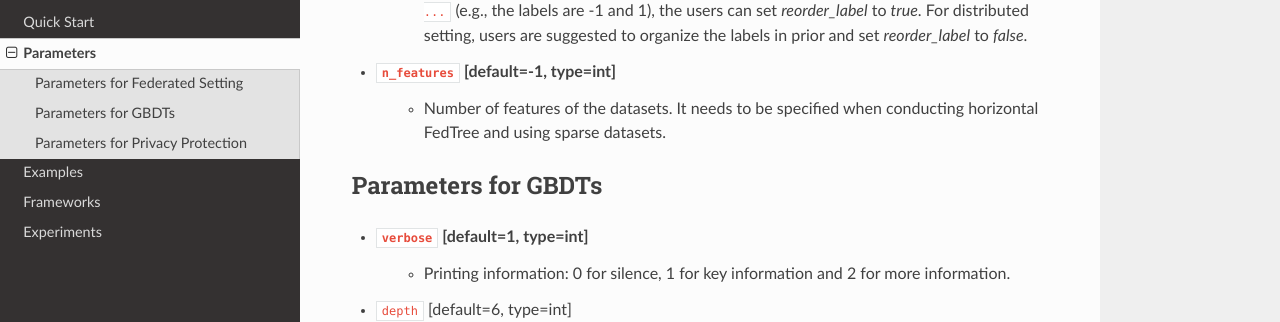
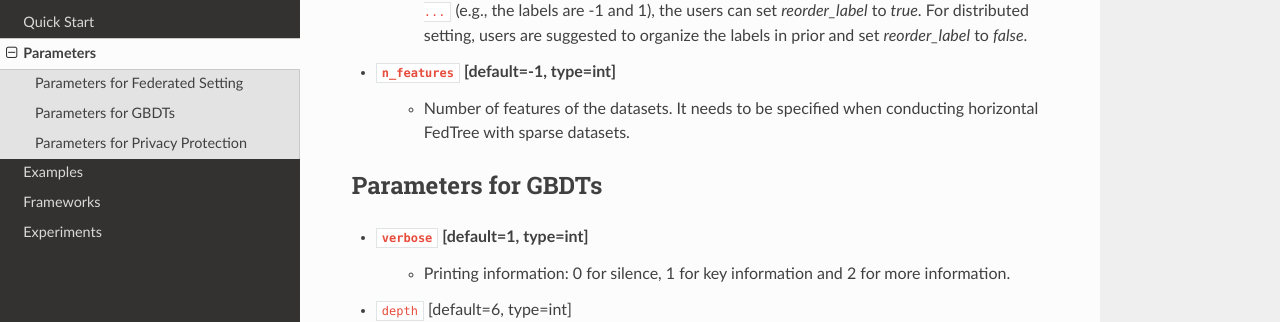
Before and after one commit to Xtra-Computing/FedTree, a Sphinx documentation site: the page built from docs/source/Parameters.rst, in a window 1280 px wide and 900 px high, scrolled down 1075 px. Shown: the part 159-481 px from the top of the window. Built offline with Sphinx 7.4.7 and the Read the Docs theme 2.0.0, drawn with Linux system fonts in a browser that asks for light colours.

Commit message:
update docs

```diff
--- a/docs/source/Parameters.rst
+++ b/docs/source/Parameters.rst
@@ -44,7 +44,7 @@ Parameters for Federated Setting
     - For classification task in standalone simulation, if the labels are not organized as ``0 1 2 ...`` (e.g., the labels are -1 and 1), the users can set `reorder_label` to `true`. For distributed setting, users are suggested to organize the labels in prior and set `reorder_label` to `false`.
 
 * ``n_features`` [default=-1, type=int]
-    - Number of features of the datasets. It needs to be specified when conducting horizontal FedTree and using sparse datasets.
+    - Number of features of the datasets. It needs to be specified when conducting horizontal FedTree with sparse datasets.
 Parameters for GBDTs
 --------------------
 
```
